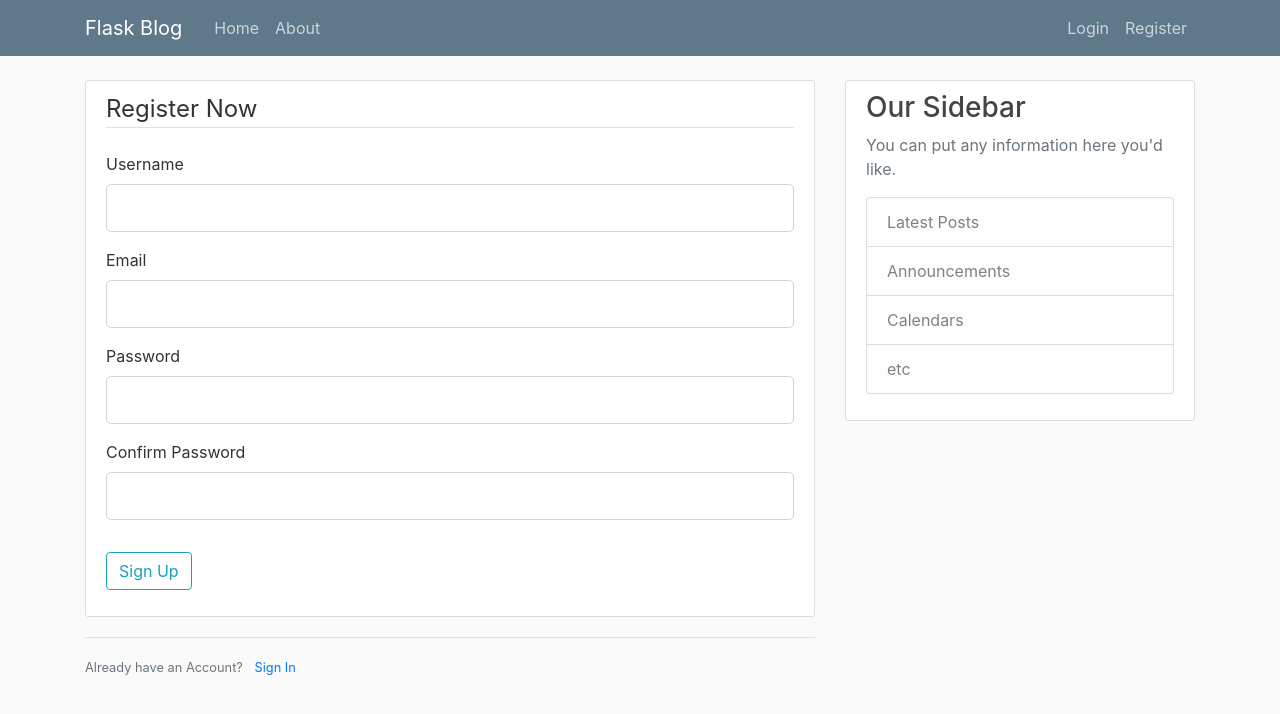
After one commit to pritamghosalkar/flask-blogproject, a Flask app: page /register in a window 1280 px wide. The commit adds this page. Shown: the top 714 px of the page. Run offline with Flask 2, Linux system fonts and the light colour scheme; some libraries are stand-ins or nearby versions.

Commit message:
Login and register page is created.

```diff
--- a/flaskblog.py
+++ b/flaskblog.py
@@ -1,6 +1,8 @@
-from flask import Flask, render_template, url_for
+from flask import Flask, render_template, url_for, flash, redirect
+from form import RegistrationForm, LoginForm
 app = Flask(__name__)
 
+app.config['SECRET_KEY'] = 'c6233cedb157359447adab7565634c38'
 posts = [
     {
         'author':'abc',
@@ -26,5 +28,24 @@ def home():
 def about():
     return render_template('about.html', title='About')
 
+@app.route("/register", methods=['GET', 'POST'])
+def register():
+    form = RegistrationForm()
+    if form.validate_on_submit():
+        flash(f'Account created for { form.username.data }', 'success')
+        return redirect(url_for('home'))
+    return render_template('register.html', title='Register', form=form)
+
+@app.route("/login", methods=['GET', 'POST'])
+def login():
+    form = LoginForm()
+    if form.validate_on_submit():
+        if form.email.data == 'test@gmail.com' and form.password.data == 'password':
+            flash('You have been logged in.', 'success')
+            return redirect(url_for('home'))
+        else:
+            flash('Login unsuccessful. Please check username and password.', 'danger')
+    return render_template('login.html', title='Register', form = form)
+
 if __name__ == '__main__':
     app.run(debug=True)
--- a/form.py
+++ b/form.py
@@ -1,11 +1,17 @@
-from flask_wtf import Flaskform
-from wtforms import StringField, PasswordField, SubmitField
-from wtforms.validators import DataRequired, Length, Email,EqualTo
-
-class RegistrationForm(Flaskform):
+from flask_wtf import FlaskForm
+from wtforms import StringField, PasswordField, SubmitField, BooleanField
+from wtforms.validators import DataRequired, Length, Email, EqualTo
+class RegistrationForm(FlaskForm):
 
     username = StringField('Username', validators=[DataRequired(), Length(min=2, max=20)])
     email = StringField('Email', validators=[DataRequired(), Email()])
     password =PasswordField('Password', validators=[DataRequired()])
     confirm_password = PasswordField('Confirm Password', validators=[DataRequired(), EqualTo('password')])
     submit =  SubmitField('Sign Up')
+
+class LoginForm(FlaskForm):
+
+    email = StringField('Email', validators=[DataRequired(), Email()])
+    password = PasswordField('Password', validators=[DataRequired()])
+    remember = BooleanField('Remember Me')
+    submit = SubmitField('Login')
--- a/templates/layout.html
+++ b/templates/layout.html
@@ -1,16 +1,16 @@
 <!DOCTYPE html>
-<html lang="en">
+<html>
 <head>
-     <!-- Required meta tags -->
+    <!-- Required meta tags -->
     <meta charset="utf-8">
     <meta name="viewport" content="width=device-width, initial-scale=1, shrink-to-fit=no">
 
     <!-- Bootstrap CSS -->
     <link rel="stylesheet" href="https://maxcdn.bootstrapcdn.com/bootstrap/4.0.0/css/bootstrap.min.css" integrity="sha384-Gn5384xqQ1aoWXA+058RXPxPg6fy4IWvTNh0E263XmFcJlSAwiGgFAW/dAiS6JXm" crossorigin="anonymous">
 
-    <link rel="stylesheet" type="text/css" href="{{url_for('static',filename='main.css')}}" >
+    <link rel="stylesheet" type="text/css" href="{{ url_for('static', filename='main.css') }}">
 
-    {% if title%}
+    {% if title %}
         <title>Flask Blog - {{ title }}</title>
     {% else %}
         <title>Flask Blog</title>
@@ -26,13 +26,13 @@
           </button>
           <div class="collapse navbar-collapse" id="navbarToggle">
             <div class="navbar-nav mr-auto">
-              <a class="nav-item nav-link" href="/">Home</a>
-              <a class="nav-item nav-link" href="/about">About</a>
+              <a class="nav-item nav-link" href="{{ url_for('home') }}">Home</a>
+              <a class="nav-item nav-link" href="{{ url_for('about') }}">About</a>
             </div>
             <!-- Navbar Right Side -->
             <div class="navbar-nav">
-              <a class="nav-item nav-link" href="/login">Login</a>
-              <a class="nav-item nav-link" href="/register">Register</a>
+              <a class="nav-item nav-link" href="{{ url_for('login') }}">Login</a>
+              <a class="nav-item nav-link" href="{{ url_for('register') }}">Register</a>
             </div>
           </div>
         </div>
@@ -41,6 +41,15 @@
     <main role="main" class="container">
       <div class="row">
         <div class="col-md-8">
+          {% with messages = get_flashed_messages(with_categories=true) %}
+            {% if messages %}
+              {% for category, message in messages %}
+                <div class="alert alert-{{ category }}">
+                  {{ message }}
+                </div>
+              {% endfor %}
+            {% endif %}
+          {% endwith %}
           {% block content %}{% endblock %}
         </div>
         <div class="col-md-4">
@@ -58,6 +67,8 @@
         </div>
       </div>
     </main>
+
+
     <!-- Optional JavaScript -->
     <!-- jQuery first, then Popper.js, then Bootstrap JS -->
     <script src="https://code.jquery.com/jquery-3.2.1.slim.min.js" integrity="sha384-KJ3o2DKtIkvYIK3UENzmM7KCkRr/rE9/Qpg6aAZGJwFDMVNA/GpGFF93hXpG5KkN" crossorigin="anonymous"></script>
--- /dev/null
+++ b/templates/register.html
@@ -0,0 +1,71 @@
+{% extends "layout.html" %}
+{% block content %}
+    <div class="content-section">
+        <form method="post" action="">
+            {{ form.hidden_tag() }}
+            <fieldset class="form-group">
+                <legend class="border-bottom mb-4">Register Now</legend>
+                <div class="form-group">
+                    {{ form.username.label(class="form-control-label")}}
+                    {% if form.username.errors %}
+                        {{ form.username(class="form-control form-control-lg is-invalid")}}
+                        <div class="invalid-feedbak">
+                            {% for error in form.username.errors %}
+                                <span> {{ error }}</span>
+                            {% endfor %}
+                        </div>
+                    {% else %}
+                        {{ form.username(class="form-control form-control-lg") }}
+                    {% endif %}
+                </div>
+                <div class="form-group">
+                    {{ form.email.label(class="form-control-label")}}
+                    {% if form.email.errors %}
+                        {{ form.email(class="form-control form-control-lg is-invalid")}}
+                        <div class="invalid-feedbak">
+                            {% for error in form.email.errors %}
+                                <span> {{ error }}</span>
+                            {% endfor %}
+                        </div>
+                    {% else %}
+                        {{ form.email(class="form-control form-control-lg") }}
+                    {% endif %}
+                </div>
+                <div class="form-group">
+                    {{ form.password.label(class="form-control-label")}}
+                    {% if form.password.errors %}
+                        {{ form.password(class="form-control form-control-lg is-invalid")}}
+                        <div class="invalid-feedbak">
+                            {% for error in form.password.errors %}
+                                <span> {{ error }}</span>
+                            {% endfor %}
+                        </div>
+                    {% else %}
+                        {{ form.password(class="form-control form-control-lg") }}
+                    {% endif %}
+                </div>
+                <div class="form-group">
+                    {{ form.confirm_password.label(class="form-control-label")}}
+                    {% if form.confirm_password.errors %}
+                        {{ form.confirm_password(class="form-control form-control-lg is-invalid")}}
+                        <div class="invalid-feedbak">
+                            {% for error in form.confirm_password.errors %}
+                                <span> {{ error }}</span>
+                            {% endfor %}
+                        </div>
+                    {% else %}
+                        {{ form.confirm_password(class="form-control form-control-lg") }}
+                    {% endif %}
+                </div>
+            </fieldset>
+            <div class="form-group">
+                {{ form.submit(class="btn btn-outline-info") }}
+            </div>
+        </form>
+    </div>
+    <div class="border-top pt-3">
+        <small class="text-muted">
+            Already have an Account? <a class="ml-2" href="{{ url_for('login') }}">Sign In</a>
+        </small>
+    </div>
+{% endblock content %}
```
Also changed, not shown: templates/login.html (added, +52 -0 lines).
